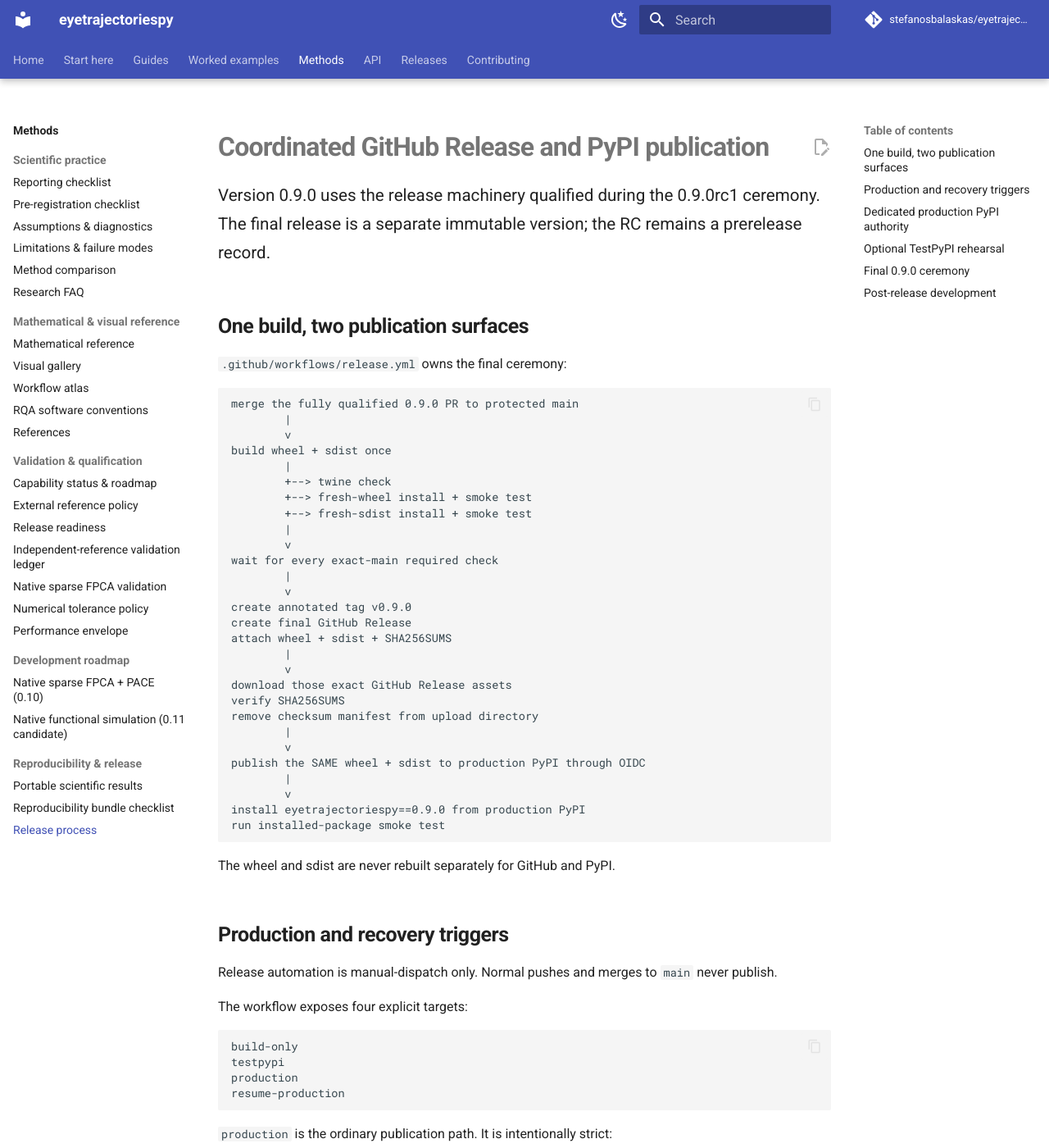
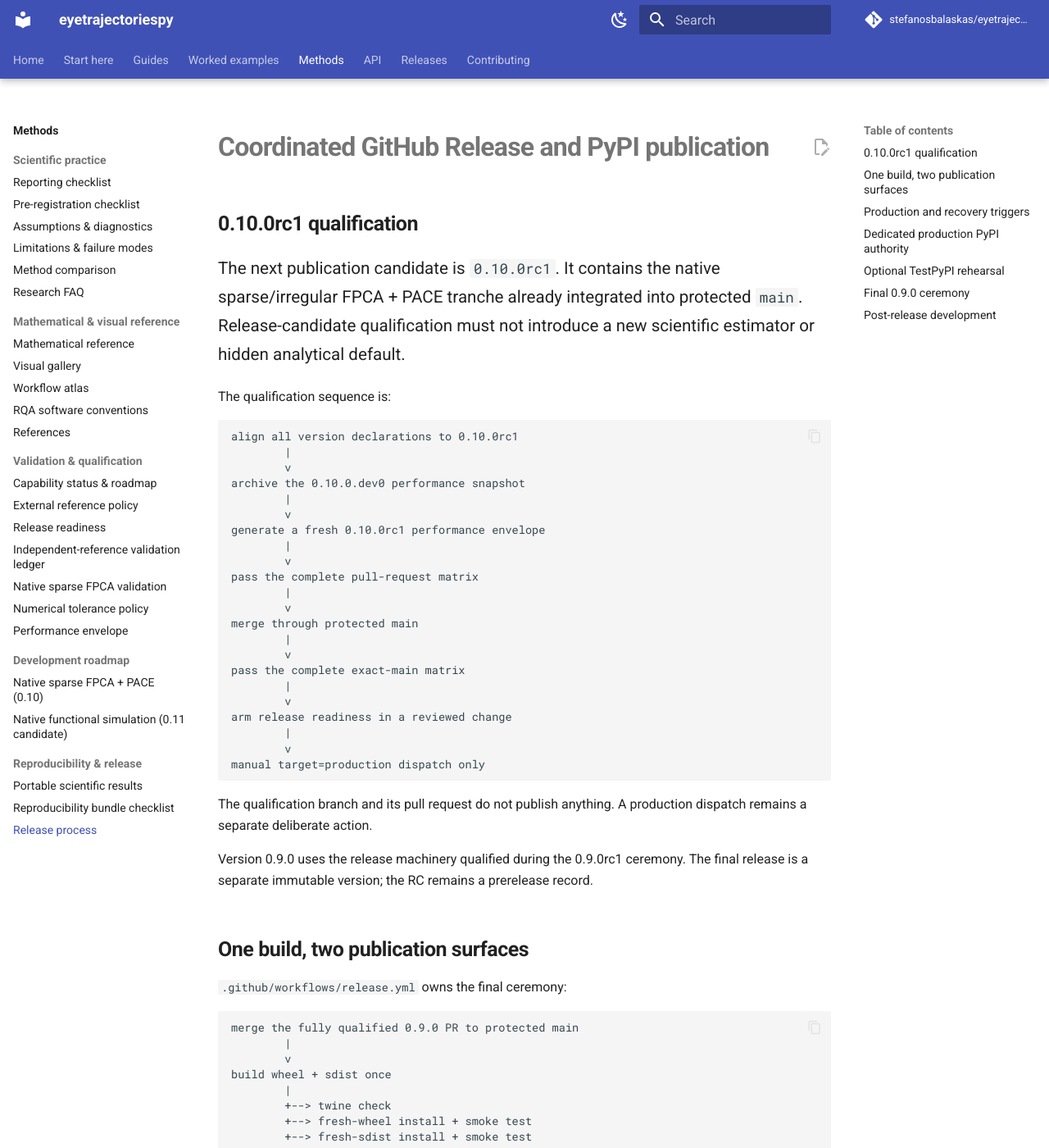
Before and after one commit to stefanosbalaskas/eyetrajectoriespy, an MkDocs documentation site: the page built from docs/release-process.md, in a window 1280 px wide and 1400 px high. Shown: the whole window at 82% size. Built offline with MkDocs 1.6.1 and Material for MkDocs 9.7.7, drawn with Linux system fonts in a browser that asks for light colours; comment, search, counter and statistics services are not loaded; some of the changed text lies outside the part shown.

Commit message:
Document 0.10.0rc1 qualification and publisher state

```diff
--- a/docs/release-process.md
+++ b/docs/release-process.md
@@ -1,4 +1,41 @@
 # Coordinated GitHub Release and PyPI publication
+
+## 0.10.0rc1 qualification
+
+The next publication candidate is `0.10.0rc1`. It contains the native
+sparse/irregular FPCA + PACE tranche already integrated into protected
+`main`. Release-candidate qualification must not introduce a new scientific
+estimator or hidden analytical default.
+
+The qualification sequence is:
+
+~~~text
+align all version declarations to 0.10.0rc1
+        |
+        v
+archive the 0.10.0.dev0 performance snapshot
+        |
+        v
+generate a fresh 0.10.0rc1 performance envelope
+        |
+        v
+pass the complete pull-request matrix
+        |
+        v
+merge through protected main
+        |
+        v
+pass the complete exact-main matrix
+        |
+        v
+arm release readiness in a reviewed change
+        |
+        v
+manual target=production dispatch only
+~~~
+
+The qualification branch and its pull request do not publish anything. A
+production dispatch remains a separate deliberate action.
 
 Version 0.9.0 uses the release machinery qualified during the 0.9.0rc1
 ceremony. The final release is a separate immutable version; the RC remains a
@@ -94,8 +131,8 @@ PYPI_REQUIRED_REVIEWER_CONFIGURED
 ~~~
 
 The `testpypi` environment is no longer accepted as production authority.
-Issue #69 is therefore a mandatory pre-release blocker until the production
-PyPI Trusted Publisher is registered with:
+Issue #69 is closed: the obsolete production-publisher cleanup was completed,
+and the dedicated production PyPI Trusted Publisher is registered with:
 
 ~~~text
 Owner:       stefanosbalaskas
@@ -105,8 +142,8 @@ Environment: pypi
 ~~~
 
 The successful 0.9.0rc1/0.9.0 OIDC publications remain historical evidence that
-Trusted Publishing works, but they do not count as evidence that the dedicated
-`pypi` publisher claim has been migrated.
+Trusted Publishing works. The dedicated `pypi` publisher claim is now the
+production authority for the 0.10 release-candidate path.
 
 ## Optional TestPyPI rehearsal
 
```
